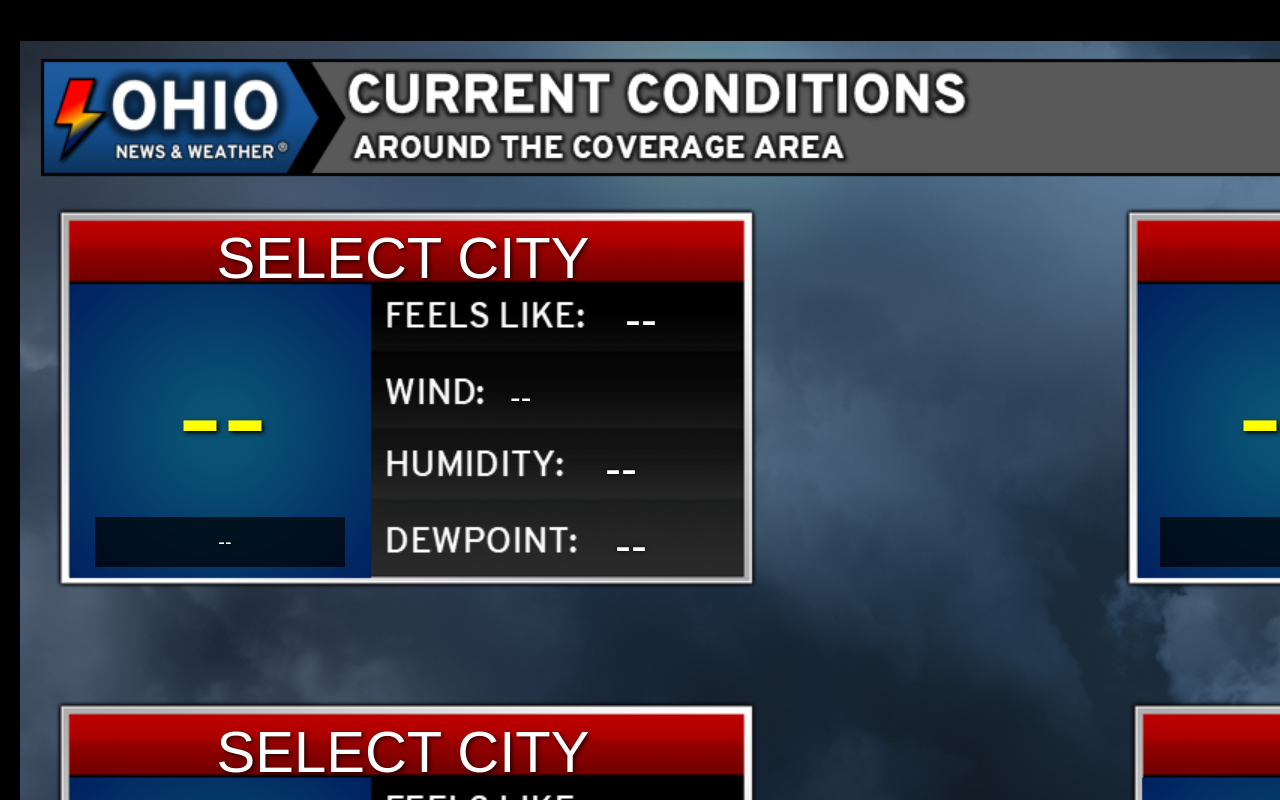
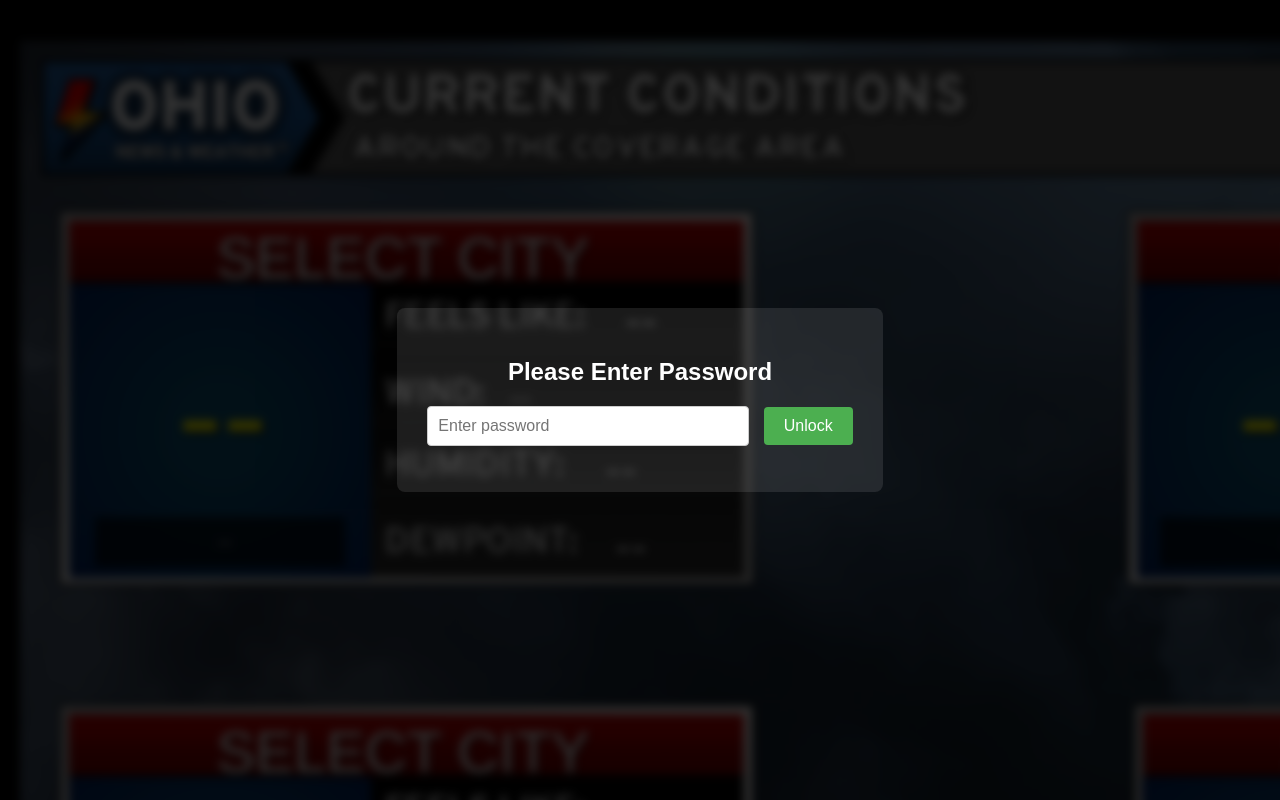
Before and after one commit to ONW2025/CURRENT-CONDITIONS, a plain HTML site: page index.html in a window 1280 px wide. Shown: the top 800 px of the page. Drawn offline with nearby package versions, Linux system fonts and the light colour scheme.

Commit message:
Update index.html

```diff
--- a/index.html
+++ b/index.html
@@ -9,9 +9,13 @@
       margin: 0;
       padding: 20px;
       font-family: sans-serif;
-      /* Removed the background image from the body */
       background-color: #000; /* fallback background */
       color: white;
+    }
+    /* Blur the main content until password is accepted */
+    #main-content {
+      filter: blur(5px);
+      transition: filter 0.3s ease;
     }
     h1 {
       text-align: center;
@@ -25,7 +29,7 @@
       height: 1080px;
       margin: 0 auto; /* centers the container horizontally */
       background: url('background.png') no-repeat center center;
-      background-size: cover; /* adjust as needed: cover, contain, or a fixed size */
+      background-size: cover;
     }
     .draggable {
       position: absolute;
@@ -105,7 +109,6 @@
       color: cyan;
       text-shadow: 2px 2px 4px rgba(0,0,0,0.7);
     }
-    /* New Conditions Box Styling */
     .condition-box {
       width: 240px;
       height: 50px;
@@ -163,11 +166,53 @@
     .draggable:hover .drag-info {
       display: block;
     }
+    /* Password Overlay Styles */
+    #password-overlay {
+      position: fixed;
+      top: 0;
+      left: 0;
+      width: 100%;
+      height: 100%;
+      background: rgba(0, 0, 0, 0.8);
+      display: flex;
+      align-items: center;
+      justify-content: center;
+      z-index: 10000;
+    }
+    #password-container {
+      background: rgba(255, 255, 255, 0.1);
+      padding: 30px;
+      border-radius: 8px;
+      text-align: center;
+    }
+    #password-container input[type="password"] {
+      padding: 10px;
+      font-size: 16px;
+      border-radius: 4px;
+      border: 1px solid #ccc;
+      width: 300px;
+    }
+    #password-container button {
+      padding: 10px 20px;
+      font-size: 16px;
+      border-radius: 4px;
+      border: none;
+      background: #4CAF50;
+      color: white;
+      cursor: pointer;
+      margin-left: 10px;
+    }
+    #password-error {
+      color: red;
+      margin-top: 10px;
+    }
   </style>
   <!-- Include html2canvas library -->
   <script src="https://cdnjs.cloudflare.com/ajax/libs/html2canvas/1.4.1/html2canvas.min.js"></script>
 </head>
 <body>
+  <!-- Main content wrapped for blur effect -->
+  <div id="main-content">
     <h1></h1>
     <div id="draggable-container">
       <!-- City Boxes -->
@@ -282,12 +327,22 @@
         --
       </div>
     </div>
+  </div>
+
+  <!-- Password Overlay -->
+  <div id="password-overlay">
+    <div id="password-container">
+      <h2>Please Enter Password</h2>
+      <input type="password" id="password-input" placeholder="Enter password" />
+      <button id="password-btn">Unlock</button>
+      <p id="password-error"></p>
+    </div>
+  </div>
 
   <script>
     /***************************************
      * Station Code Mappings
      ***************************************/
-    // Weather Underground station codes and display names.
     const wuStations = {
       'KOHCHILL102': 'Chillicothe',
       'KOHCOLUM839': 'Columbus',
@@ -319,7 +374,6 @@
       'KOHCOSHO14': 'Coshocton'
     };
 
-    // Mapping from Weather Underground station codes to NWS station codes.
     const nwsMapping = {
       'KOHCHILL102': 'KRZT',
       'KOHCOLUM839': 'KCMH',
@@ -351,7 +405,6 @@
       'KOHCOSHO14': 'KZZV'
     };
 
-    // Store the selected WU station for each city box (indices 0–3)
     let selectedStations = [null, null, null, null];
 
     /***************************************
@@ -446,7 +499,6 @@
       }
     };
 
-    // Set each box’s initial position.
     function setInitialPositions() {
       for (let group in initialPositions) {
         for (let boxId in initialPositions[group]) {
@@ -454,7 +506,6 @@
           const pos = initialPositions[group][boxId];
           box.style.top = pos.top + 'px';
           box.style.left = pos.left + 'px';
-          // Apply style configurations to boxes when appropriate.
           if (box.classList.contains('temp-box')) {
             box.style.fontSize = tempBoxConfig.fontSize;
             box.style.fontFamily = tempBoxConfig.fontFamily;
@@ -489,7 +540,6 @@
           }
         }
       }
-      // Apply city name configuration to all .city-name elements.
       document.querySelectorAll('.city-name').forEach(el => {
         el.style.fontSize = cityNameConfig.fontSize;
         el.style.color = cityNameConfig.color;
@@ -531,7 +581,7 @@
     }
 
     /***************************************
-     * Populate Dropdowns for City Boxes (Using WU Stations)
+     * Populate Dropdowns for City Boxes
      ***************************************/
     function populateDropdowns() {
       const sortedStationIds = Object.keys(wuStations).sort((a, b) => {
@@ -560,20 +610,16 @@
      ***************************************/
     function selectCity(boxIndex, stationId) {
       selectedStations[boxIndex - 1] = stationId;
-      // Update city box display
       const cityBox = document.getElementById(`city-box-${boxIndex}`);
       cityBox.querySelector('.city-name').textContent = wuStations[stationId];
-      // Update all data boxes using the Weather Underground API
       updateTemperatureBox(boxIndex, stationId);
       updateFeelsBox(boxIndex, stationId);
       updateHumidityBox(boxIndex, stationId);
       updateDewpointBox(boxIndex, stationId);
       updateWindBox(boxIndex, stationId);
-      // Update conditions box using the NWS API (via the nwsMapping)
       updateConditionBox(boxIndex, stationId);
     }
 
-    // Weather Underground API calls (for temperature, feels like, humidity, dewpoint, wind)
     function fetchWeather(stationId) {
       const apiUrl = `https://api.weather.com/v2/pws/observations/current?stationId=${stationId}&format=json&units=e&apiKey=8caa9f6756a74d03aa9f6756a79d03a3`;
       return fetch(apiUrl)
@@ -697,9 +743,6 @@
       });
     }
 
-    /***************************************
-     * NWS API – Fetching the Current Condition (Async/Await)
-     ***************************************/
     async function fetchCondition(stationCode) {
       try {
         const response = await fetch(`https://api.weather.gov/stations/${stationCode}/observations/latest`, {
@@ -742,15 +785,35 @@
 
       // Right-click on the container to save the background with overlay
       document.getElementById('draggable-container').addEventListener('contextmenu', function(e) {
-        e.preventDefault(); // Prevent the default context menu
+        e.preventDefault();
         html2canvas(this, { useCORS: true }).then(canvas => {
-          // Create a temporary link to trigger the download
           const link = document.createElement('a');
           link.download = 'background-overlay.png';
           link.href = canvas.toDataURL();
           link.click();
         });
       });
+
+      /***************************************
+       * Password Overlay Handling
+       ***************************************/
+      const passwordInput = document.getElementById('password-input');
+      const passwordBtn = document.getElementById('password-btn');
+
+      function checkPassword() {
+        if (passwordInput.value === "Belpark#2025!") {
+          // Remove overlay and clear blur on main content
+          document.getElementById('password-overlay').remove();
+          document.getElementById('main-content').style.filter = 'none';
+        } else {
+          document.getElementById('password-error').textContent = "Incorrect password. Please try again.";
+        }
+      }
+
+      passwordBtn.addEventListener('click', checkPassword);
+      passwordInput.addEventListener('keypress', function(e) {
+        if (e.key === "Enter") checkPassword();
+      });
     });
   </script>
 </body>
```
Lines whose indentation alone changed are shown as unchanged.
